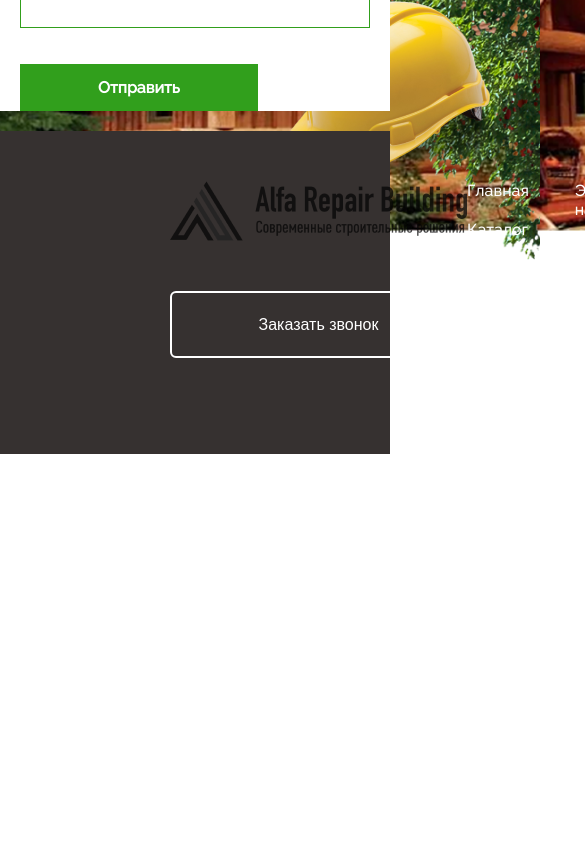
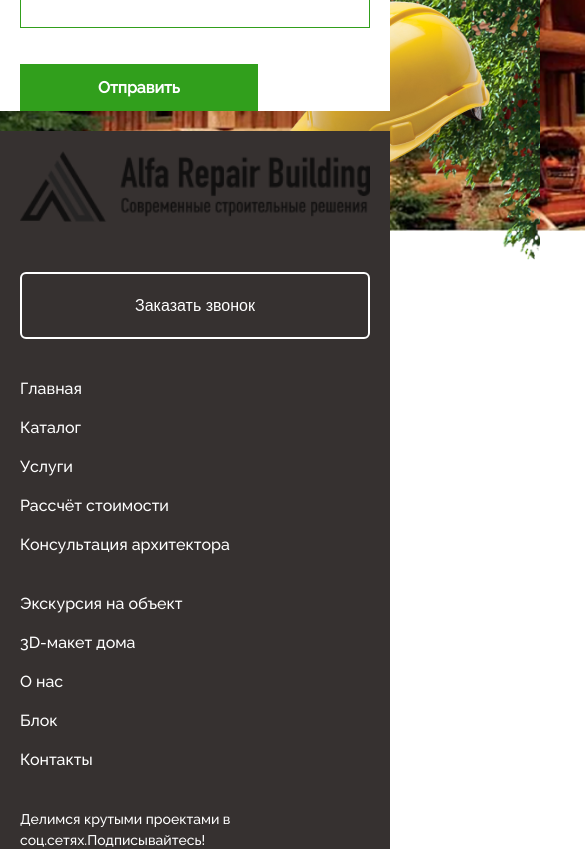
Before and after one commit to Dmitry-Skavinski/test, a React (Create React App) app: page / in a window 390 px wide. Shown: the part 5020-5869 px from the top of the page, 585 px wide, since content can reach past the window. Before the commit the page ends 5529 px from the top, so only its background shows below. Built offline with nearby package versions, Linux system fonts and the light colour scheme.

Commit message:
fixed mobile layout for footer

```diff
--- a/src/component/Footer/footer.css
+++ b/src/component/Footer/footer.css
@@ -44,3 +44,11 @@
     gap: 0;
 
 }
+
+@media (max-width: 768px) {
+    .footer {
+        padding: 20px;
+        flex-direction: column;
+        gap: 40px;
+    }
+}
```
